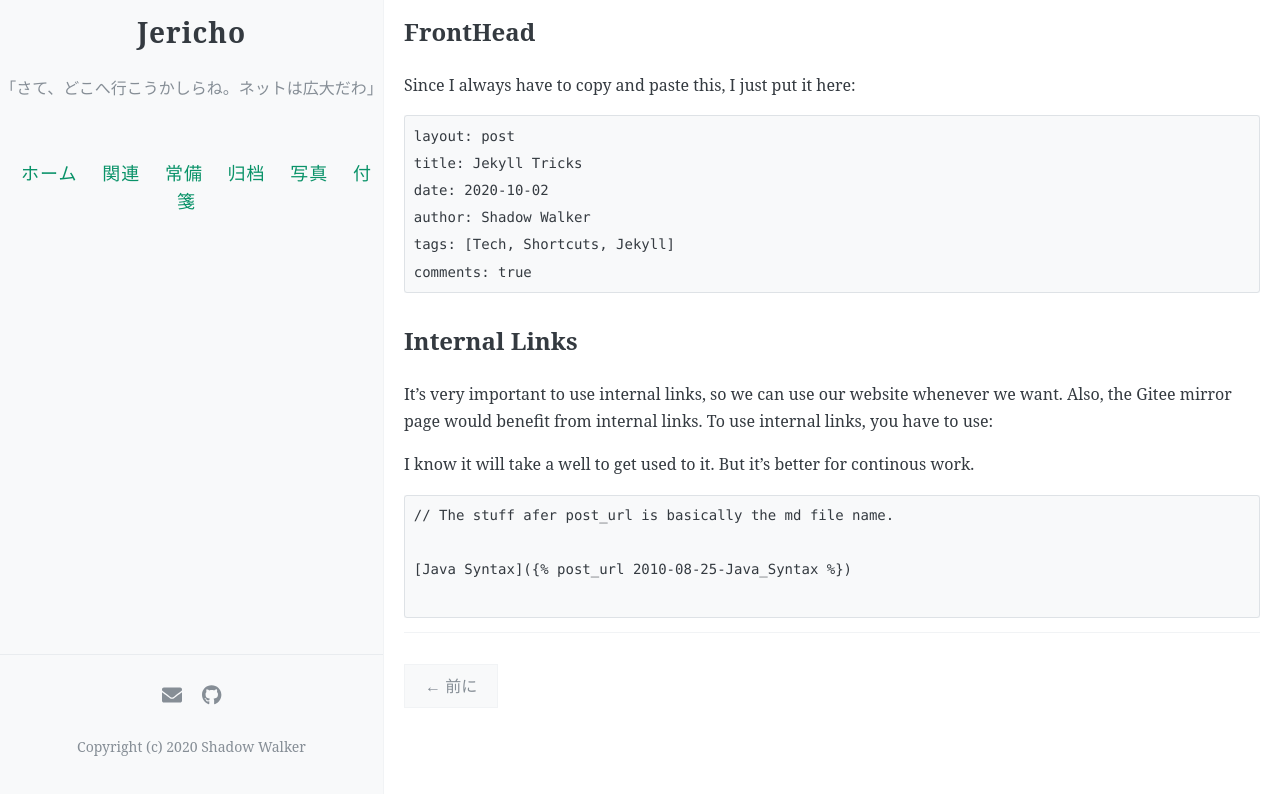
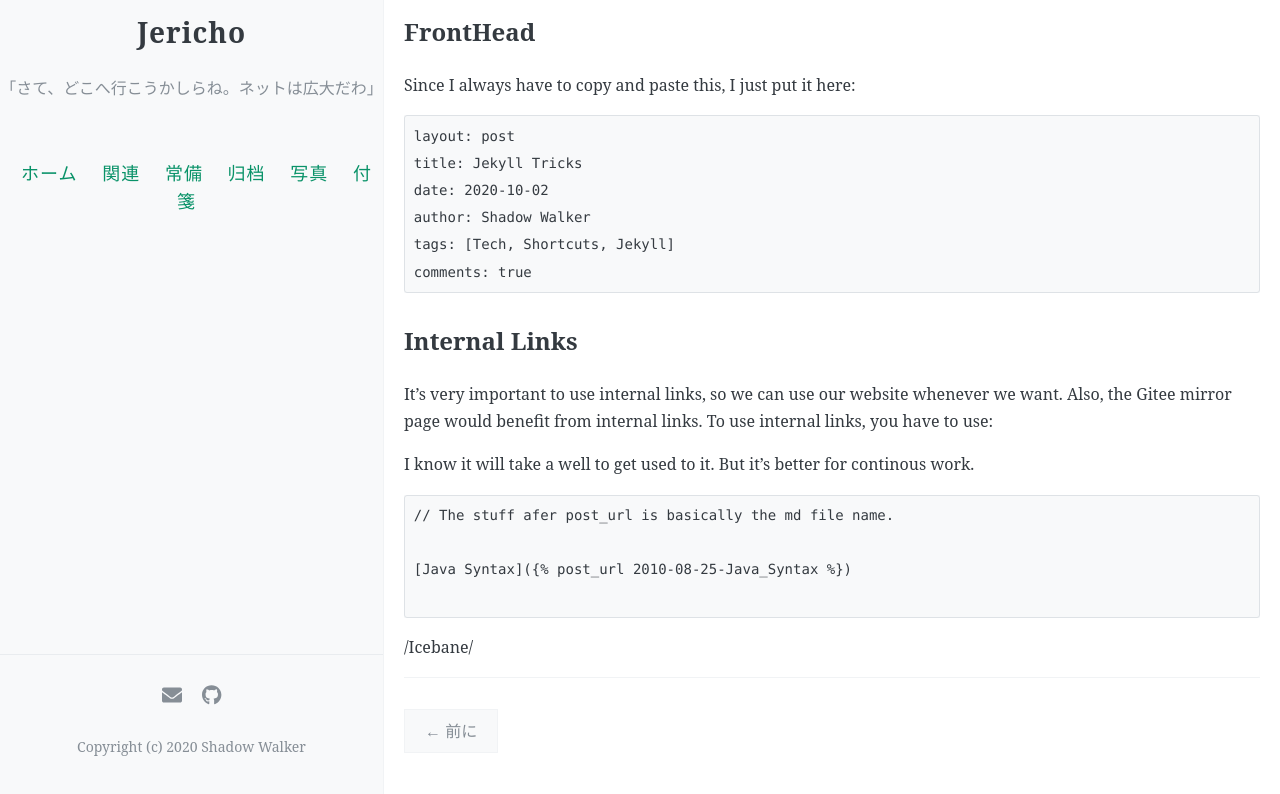
Before and after one commit to AsheBlade/ShadowArchive, a Jekyll site: the page built from _posts/2020-10-02-JekyllTricks.md, in a window 1280 px wide and 1084 px high. Shown: the part 290-1084 px from the top of the window. Built offline with Jekyll 4.4.1, drawn with Linux system fonts in a browser that asks for light colours; comment, search, counter and statistics services are not loaded.

Commit message:
Update 2020-10-02-JekyllTricks.md

````diff
--- a/_posts/2020-10-02-JekyllTricks.md
+++ b/_posts/2020-10-02-JekyllTricks.md
@@ -36,3 +36,5 @@ I know it will take a well to get used to it. But it's better for continous work
 [Java Syntax]({% post_url 2010-08-25-Java_Syntax %})
 {% endraw %}
 ```
+
+{% post_url 2020-01-25-Icebane %}
````
